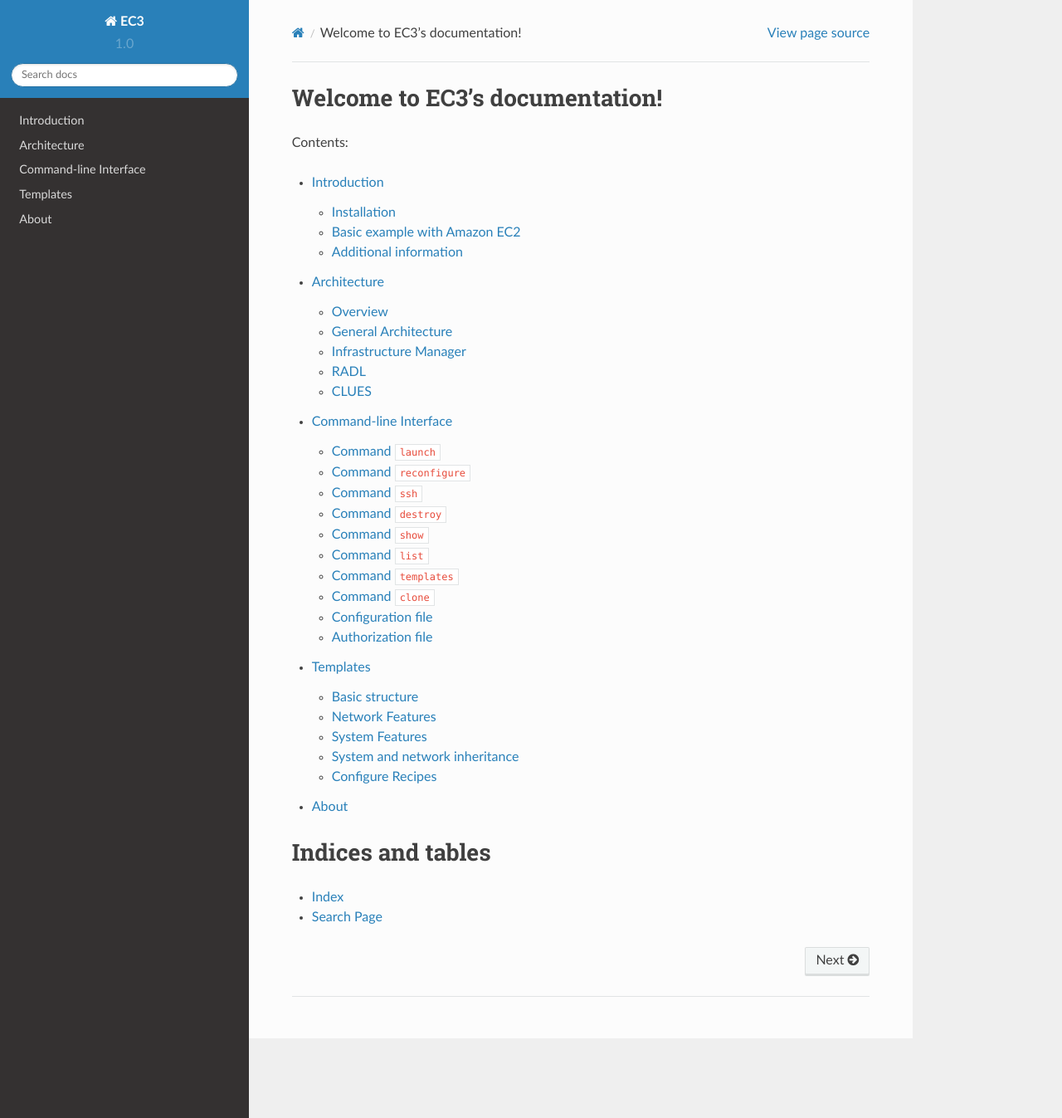
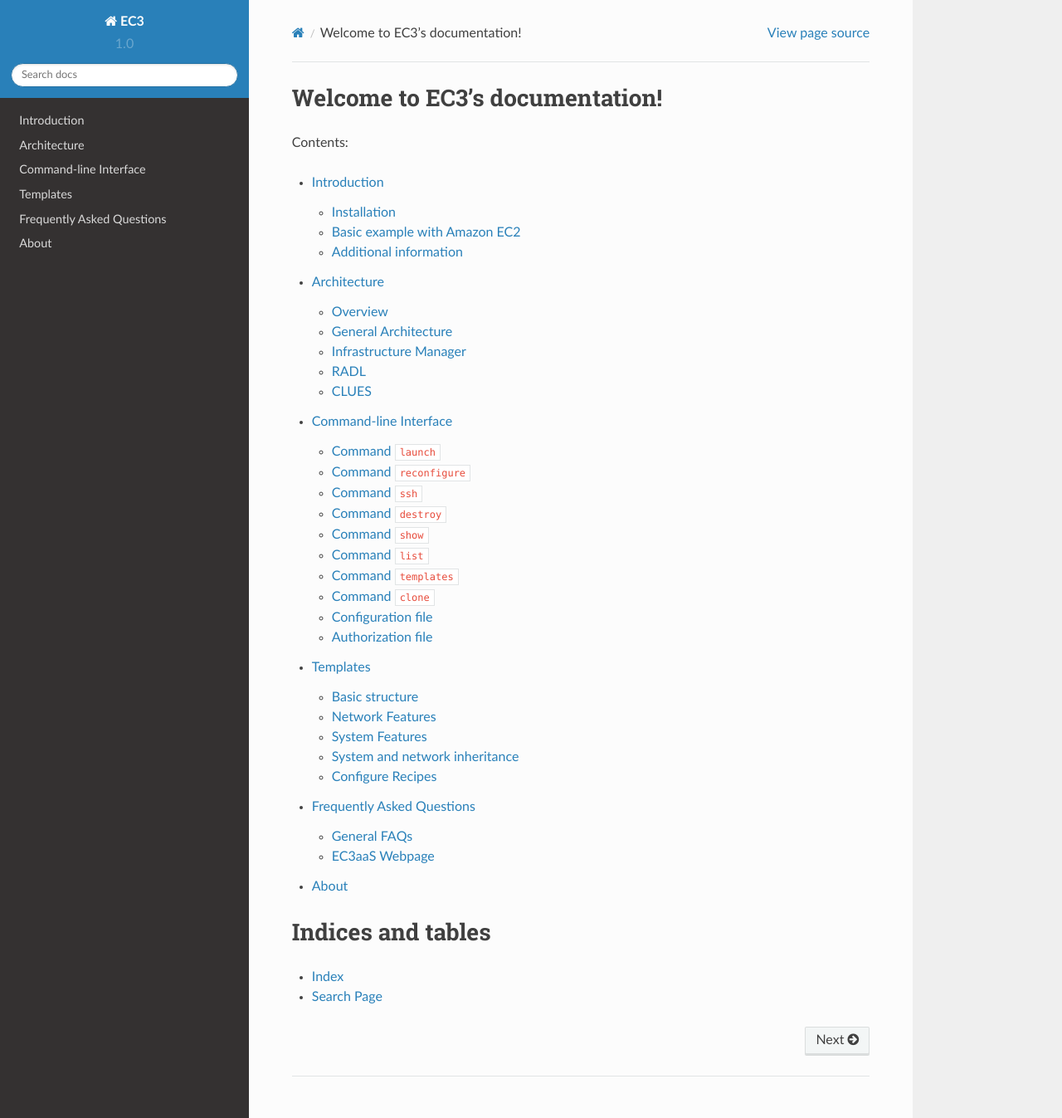
Before and after one commit to grycap/ec3, a Sphinx documentation site: the page built from doc/source/index.rst, in a window 1280 px wide and 1347 px high. Shown: the whole window at 83% size. Built offline with Sphinx 7.4.7 and the Read the Docs theme 2.0.0, drawn with Linux system fonts in a browser that asks for light colours; part of the change alters nothing that is shown.

Commit message:
Documentation updated. Added FAQ.

```diff
--- a/doc/source/ec3.rst
+++ b/doc/source/ec3.rst
@@ -257,19 +257,53 @@ Values can contain "=", and "\\n" is replaced by carriage return. The available
 
 * ``type`` indicates the service that refers the credential. The services
   supported are ``InfrastructureManager``, ``VMRC``, ``OpenNebula``, ``EC2``,
-  ``OpenStack``, ``OCCI``, ``LibCloud`` and ``LibVirt``.
+  ``OpenStack``, ``OCCI``, ``LibCloud``, ``Docker``, ``GCE``, ``Azure``,
+   and ``LibVirt``.
 
 * ``username`` indicates the user name associated to the credential. In EC2 and
-  OpenStack it refers to the *Access Key ID*.
+  OpenStack it refers to the *Access Key ID*. In Azure it refers to the user
+  Subscription ID. In GCE it refers to *Service Account’s Email Address*.
 
 * ``password`` indicates the password associated to the credential. In EC2 and
-  OpenStack it refers to the *Secret Acess Key*.
+  OpenStack it refers to the *Secret Access Key*. In GCE it refers to *Service
+  Private Key*. See how to get it and how to extract the private key file from
+  `here info <https://cloud.google.com/storage/docs/authentication#service_accounts>`_).
 
 * ``host`` indicates the address of the access point to the cloud provider.
   This field is not used in IM and EC2 credentials.
 
+* ``proxy`` indicates the content of the proxy file associated to the credential.
+  To refer to a file you must use the function "file(/tmp/proxyfile.pem)" as shown in the example.
+  This field is only used in the OCCI plugin.
+
+* ``project`` indicates the project name associated to the credential.
+  This field is only used in the GCE plugin.
+
+* ``public_key`` indicates the content of the public key file associated to the credential.
+  To refer to a file you must use the function "file(cert.pem)" as shown in the example.
+  This field is only used in the Azure plugin. See how to get it
+  `here <https://msdn.microsoft.com/en-us/library/azure/gg551722.aspx>`_
+
+* ``private_key`` indicates the content of the private key file associated to the credential.
+  To refer to a file you must use the function "file(key.pem)" as shown in the example.
+  This field is only used in the Azure plugin. See how to get it
+  `here <https://msdn.microsoft.com/en-us/library/azure/gg551722.aspx>`_
+
 * ``id`` associates an identifier to the credential. The identifier should be
   used as the label in the *deploy* section in the RADL.
+
+An example of the auth file::
+
+   id = one; type = OpenNebula; host = osenserve:2633; username = user; password = pass
+   type = InfrastructureManager; username = user; password = pass
+   type = VMRC; host = http://server:8080/vmrc; username = user; password = pass
+   id = ec2; type = EC2; username = ACCESS_KEY; password = SECRET_KEY
+   id = oshost; type = OpenStack; host = oshost:8773; username = ACCESS_KEY; key = SECRET_KEY
+   id = gce; type = GCE; username = username.apps.googleusercontent.com; password = pass; project = projectname
+   id = docker; type = Docker; host = http://host:2375
+   id = occi; type = OCCI; proxy = file(/tmp/proxy.pem); host = https://fc-one.i3m.upv.es:11443
+   id = azure; type = Azure; username = subscription-id; public_key = file(cert.pem); private_key = file(key.pem)
+   id = kub; type = Kubernetes; host = http://server:8080; username = user; password = pass
 
 Notice that the user credentials that you specify are *only* employed to provision the resources
 (Virtual Machines, security groups, keypairs, etc.) on your behalf.
@@ -292,5 +326,5 @@ be cancelled at anytime.
 .. _`Amazon Web Services`: https://aws.amazon.com/
 .. _`IM`: https://github.com/grycap/im
 .. _`YAML`: http://yaml.org/
-.. _ `VMRC`: https://github.com/grycap/vmrc
-.. _ `IAM`: http://aws.amazon.com/iam/
+.. _`VMRC`: https://github.com/grycap/vmrc
+.. _`IAM`: http://aws.amazon.com/iam/
--- /dev/null
+++ b/doc/source/faq.rst
@@ -0,0 +1,58 @@
+
+Frequently Asked Questions
+==========================
+
+These are some frequently asked questions that might solve your doubts when using EC3.
+
+General FAQs
+------------
+
+**What Cloud Providers are supported by EC3 (Elastic Cloud Computing Cluster)?**
+
+Currently, EC3 supports `OpenNebula`_, `Amazon EC2`_, `OpenStack`_, `OCCI`_, `LibCloud`_, `Docker`_, `Microsoft Azure`_, `Google Cloud Engine`_ and `LibVirt`_.
+All providers and interfaces are supported by the `CLI`_ interface.
+However, from the `EC3aaS`_ interface, only support for Amazon EC2 and OpenNebula is provided. More providers will be added soon.
+
+
+**It is secure to provide my credentials to EC3?**
+
+The user credentials that you specify are *only* employed to provision the resources
+(Virtual Machines, security groups, keypairs, etc.) on your behalf.
+No other resources will be accessed/deleted.
+However, if you are concerned about specifying your credentials to EC3, note that you can (and should)
+create an additional set of credentials, perhaps with limited privileges, so that EC3 can access the Cloud on your behalf.
+In particular, if you are using Amazon Web Services, we suggest you use the Identity and Access Management (`IAM`_)
+service to create a user with a new set of credentials. This way, you can rest assured that these credentials can
+be cancelled at anytime.
+
+EC3aaS Webpage
+--------------
+
+**Is my cluster ready when I receive the IP of the cluster using the EC3aaS webpage?**
+
+Probably not, because the process of configuring the cluster might be working.
+But this process do not impede you to log in in the front-end machine of the cluster.
+If you can't find the desired software packages installed or the chosen LRMS commands available, please, wait a little bit.
+A way to know if the cluster is already configured is when no ansible processes are running in the virtual machine.
+
+**Why I can't deploy an hybrid cluster using the EC3aaS webpage?**
+
+Because no support is provided yet by the EC3aaS service.
+If you want to deploy an hybrid cluster, we encourage you to use the `CLI`_ interface.
+
+**Why I only can access to Amazon EC2 and OpenNebula Cloud providers while other Cloud providers are supported by EC3?**
+
+Because no support is provided yet by the EC3aaS service.
+If you want to use another supported Cloud provider, like `Microsoft Azure`_, `Openstack`_ or `Google Cloud Engine`_, we encourage you to use the `CLI`_ interface.
+
+.. _`CLI`: http://servproject.i3m.upv.es/ec3/doc/ec3.html
+.. _`EC3aaS`: http://servproject.i3m.upv.es/ec3/
+.. _`OpenNebula`: http://www.opennebula.org/
+.. _`OpenStack`: http://www.openstack.org/
+.. _`Amazon Web Services`: https://aws.amazon.com/
+.. _`OCCI`: http://occi-wg.org/
+.. _`Microsoft Azure`: http://azure.microsoft.com/
+.. _`Docker`: https://www.docker.com/
+.. _`LibVirt`: http://libvirt.org/
+.. _`LibCloud`: https://libcloud.apache.org/
+.. _`Google Cloud Eengine`: https://cloud.google.com/compute/
--- a/doc/source/index.rst
+++ b/doc/source/index.rst
@@ -15,6 +15,7 @@ Contents:
    arch
    ec3
    templates
+   faq
    about
 
 Indices and tables
--- a/doc/source/intro.rst
+++ b/doc/source/intro.rst
@@ -93,7 +93,7 @@ Additional information
 .. _`Microsoft Azure`: http://azure.microsoft.com/
 .. _`IM`: https://github.com/grycap/im
 .. _`PyYAML`: http://pyyaml.org/wiki/PyYAML
-.. _`EC3 Command-line Interface`: https://github.com/grycap/ec3/blob/devel/doc/build/md/ec3.rst#ec3-command-line-interface
-.. _`Command templates`: https://github.com/grycap/ec3/blob/devel/doc/source/ec3.rst#command-templates
-.. _`Authorization file`: https://github.com/grycap/ec3/blob/devel/doc/source/ec3.rst#authorization-file
-.. _`Templates`: https://github.com/grycap/ec3/blob/devel/doc/source/templates.rst#templates
+.. _`EC3 Command-line Interface`: http://servproject.i3m.upv.es/ec3/doc/ec3.html
+.. _`Authorization file`: http://servproject.i3m.upv.es/ec3/doc/ec3.html#authorization-file
+.. _`Templates`: http://servproject.i3m.upv.es/ec3/doc/templates.html
+.. _`EC3aaS`: http://servproject.i3m.upv.es/ec3/
--- a/doc/source/templates.rst
+++ b/doc/source/templates.rst
@@ -4,7 +4,7 @@
 Templates
 =========
 
-ec3 recipes are described in a superset of `RADL`_, which is a specification of virtual
+EC3 recipes are described in a superset of `RADL`_, which is a specification of virtual
 machines (e.g., instance type, disk images, networks, etc.) and contextualization
 scripts.
 
```
